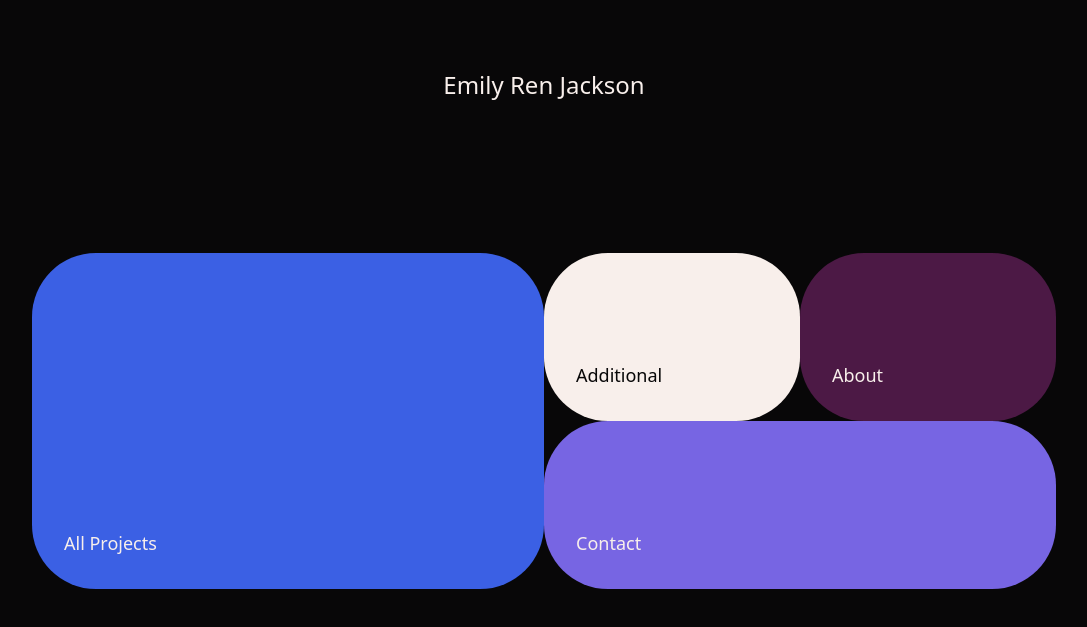
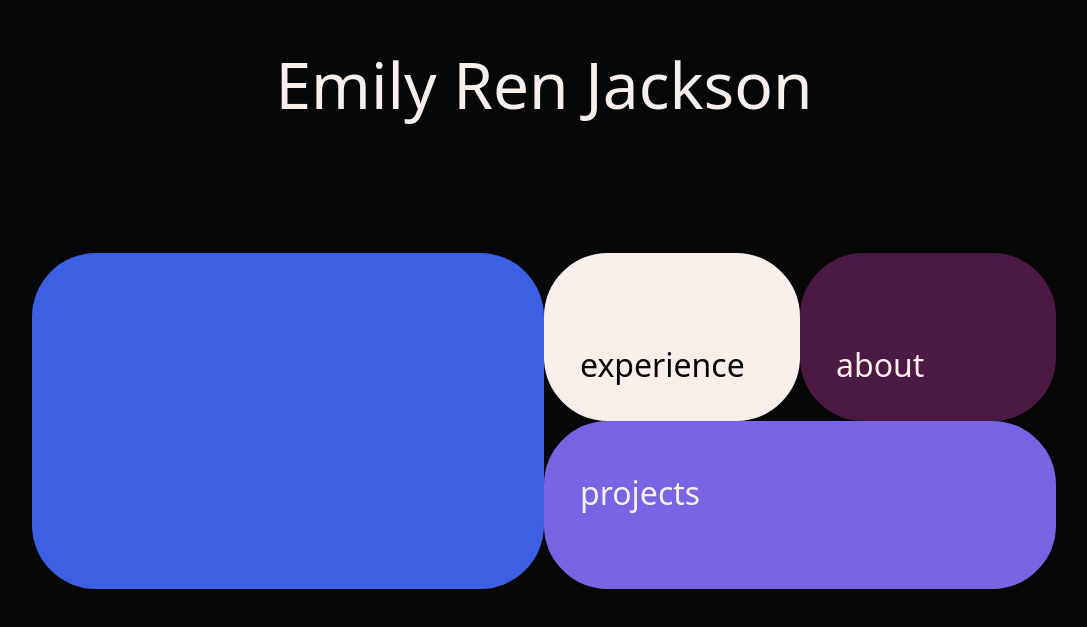
Before and after one commit to erenjax/portfolio, a React (Create React App) app: page / in a window 1280 px wide. Shown: the part 147-774 px from the top of the page, without its empty margins (96-1183 px from the left). Built offline with nearby package versions, Linux system fonts and the light colour scheme.

Commit message:
Homepage UX redesign
- change up pages
- Add navigation button animations
- Add header animations
- Add custom font sizes

```diff
--- a/package.json
+++ b/package.json
@@ -10,6 +10,7 @@
     "@types/node": "^22.9.1",
     "@types/react": "^18.3.12",
     "@types/react-dom": "^18.3.1",
+    "classnames": "^2.5.1",
     "react": "^18.3.1",
     "react-dom": "^18.3.1",
     "react-router-dom": "^7.0.1",
--- a/src/App/Main/Additional/Additional.tsx
+++ /dev/null
@@ -1,5 +0,0 @@
-const Additional = (): JSX.Element => {
-  return <div>Additional Projects</div>
-}
-
-export default Additional
--- a/src/App/Main/Additional/index.tsx
+++ /dev/null
@@ -1 +0,0 @@
-export { default } from "./Additional"
--- a/src/App/Main/Contact/Contact.tsx
+++ /dev/null
@@ -1,13 +0,0 @@
-const Contact = (): JSX.Element => {
-  return (
-    <div className="flex flex-col w-screen bg-customBlack min-h-screen">
-      <div className="flex w-full justify-center md:pb-8">
-        <div className="flex w-fit bg-customWhite py-4 px-24">
-          <p className="text-xl text-customBlack">Contact</p>
-        </div>
-      </div>
-    </div>
-  )
-}
-
-export default Contact
--- a/src/App/Main/Contact/index.tsx
+++ /dev/null
@@ -1 +0,0 @@
-export { default } from "./Contact"
--- /dev/null
+++ b/src/App/Main/Experience/Experience.tsx
@@ -0,0 +1,5 @@
+const Experience = (): JSX.Element => {
+  return <div>Experience</div>
+}
+
+export default Experience
--- /dev/null
+++ b/src/App/Main/Experience/index.tsx
@@ -0,0 +1 @@
+export { default } from "./Experience"
--- a/src/App/Main/Header.tsx
+++ b/src/App/Main/Header.tsx
@@ -1,3 +1,4 @@
+import cn from "classnames"
 import { useNavigate } from "react-router-dom"
 
 const Header = (): JSX.Element => {
@@ -7,15 +8,19 @@ const Header = (): JSX.Element => {
     navigate("/")
   }
 
+  const hoverStyle = "hover:text-accent-purple-light"
+
   return (
     <div className="flex flex-row w-screen top-0 bg-customBlack justify-between px-4 md:px-16 lg:px-24 py-8 items-center text-customWhite">
       <button className="w-fit h-fit" onClick={handleOnClickHome}>
-        <p className="text-base md:text-2xl">Emily Ren Jackson</p>
+        <p className={cn("text-base md:text-2xl", hoverStyle)}>
+          Emily Ren Jackson
+        </p>
       </button>
       <div className="flex flex-row space-x-4 md:space-x-8">
-        <p>Projects</p>
-        <p>Contact</p>
-        <p>About</p>
+        <p className={cn(hoverStyle)}>Projects</p>
+        <p className={cn(hoverStyle)}>Contact</p>
+        <p className={cn(hoverStyle)}>About</p>
       </div>
     </div>
   )
--- a/src/App/Main/Home/Home.tsx
+++ b/src/App/Main/Home/Home.tsx
@@ -6,49 +6,46 @@ const Home = (): JSX.Element => {
   const handleOnClickProjects = (): void => {
     navigate("projects")
   }
-  const handleOnClickAdditional = (): void => {
-    navigate("additional")
+  const handleOnClickExperience = (): void => {
+    navigate("experience")
   }
   const handleOnClickAbout = (): void => {
     navigate("about")
   }
-  const handleOnClickContact = (): void => {
-    navigate("contact")
-  }
 
   return (
     <div className="flex flex-col w-screen h-screen bg-customBlack text-customWhite px-32 py-16">
-      <div className="flex w-full h-1/2 text-2xl justify-center">
-        <p className="self-center">Emily Ren Jackson</p>
+      <div className="flex w-full h-1/2 justify-center">
+        <p className="self-center text-lg">Emily Ren Jackson</p>
       </div>
 
-      <div className="flex flex-row w-full h-1/2 text-lg">
-        <button
-          className="flex w-1/2 h-full rounded-xl bg-accent-blue p-8"
-          onClick={handleOnClickProjects}
-        >
-          <p className="self-end">All Projects</p>
-        </button>
+      <div className="flex flex-row w-full h-1/2 text-md">
+        <div className="flex w-1/2 h-full rounded-xl bg-accent-blue p-8"></div>
         <div className="flex flex-col w-1/2">
           <div className="flex flex-row h-1/2">
             <button
-              className="flex w-1/2 h-full bg-customWhite rounded-xl text-customBlack p-8"
-              onClick={handleOnClickAdditional}
+              className="flex w-1/2 h-full bg-customWhite rounded-xl text-customBlack p-8 hover:bg-customBlack border-4 border-customWhite hover:text-customWhite hover:ease-in duration-300"
+              onClick={handleOnClickExperience}
             >
-              <p className="self-end">Additional</p>
+              <p className="self-end">experience</p>
             </button>
             <button
-              className="flex w-1/2 h-full bg-accent-purple-dark rounded-xl p-8"
+              className="flex w-1/2 h-full bg-accent-purple-dark rounded-xl p-8 hover:bg-customBlack border-4 border-accent-purple-dark hover:ease-in duration-300"
               onClick={handleOnClickAbout}
             >
-              <p className="self-end">About</p>
+              <p className="self-end">about</p>
             </button>
           </div>
-          <button
-            className="flex h-1/2 w-full bg-accent-purple-light rounded-xl p-8"
-            onClick={handleOnClickContact}
-          >
-            <p className="self-end">Contact</p>
+          <button className="group/projects flex flex-col justify-end h-1/2 w-full bg-accent-purple-light rounded-xl p-8 hover:ease-in duration-300 hover:bg-customBlack border-4 border-accent-purple-light">
+            <p className="translate-y-[200%] group-hover/projects:translate-y-0 durration-2000 ease-in-out transition-all">
+              projects
+            </p>
+            <p className="translate-y-[100%] group-hover/projects:translate-y-0 group-hover/projects:visible opacity-0 group-hover/projects:opacity-100 transition-all duration-2000 ease-in-out pl-8 hover:text-accent-purple-light">
+              professional & semi professional
+            </p>
+            <p className="translate-y-[100%] group-hover/projects:translate-y-0 group-hover/projects:visible opacity-0 group-hover/projects:opacity-100 transition-all duration-2000 ease-in-out pl-8 hover:text-accent-purple-light">
+              graphic design & digital art
+            </p>
           </button>
         </div>
       </div>
--- a/src/App/Main/Main.tsx
+++ b/src/App/Main/Main.tsx
@@ -2,9 +2,8 @@ import { Routes, Route, useLocation } from "react-router-dom"
 
 import Header from "./Header"
 import Projects from "./Projects"
-import Additional from "./Additional"
+import Experience from "./Experience"
 import About from "./About"
-import Contact from "./Contact"
 import Home from "./Home"
 
 const Main = (): JSX.Element => {
@@ -16,9 +15,8 @@ const Main = (): JSX.Element => {
       <Routes>
         <Route path="/" element={<Home />} />
         <Route path="projects" element={<Projects />} />
-        <Route path="additional" element={<Additional />} />
+        <Route path="experience" element={<Experience />} />
         <Route path="about" element={<About />} />
-        <Route path="contact" element={<Contact />} />
       </Routes>
     </div>
   )
--- a/tailwind.config.js
+++ b/tailwind.config.js
@@ -4,6 +4,12 @@ module.exports = {
     "./src/**/*.{html,js,jsx,ts,tsx}",
   ],
   theme: {
+    fontSize: {
+      sm: ['16px', '24px'],
+      base: ['24px', '32px'],
+      md: ['32px', '40px'],
+      lg: ['64px', '72px']
+    },
     extend: {
       borderRadius: {
         "xl": "64px",
```
Also changed, not shown: 1 other file (tests, documents, lock files or other folders).
